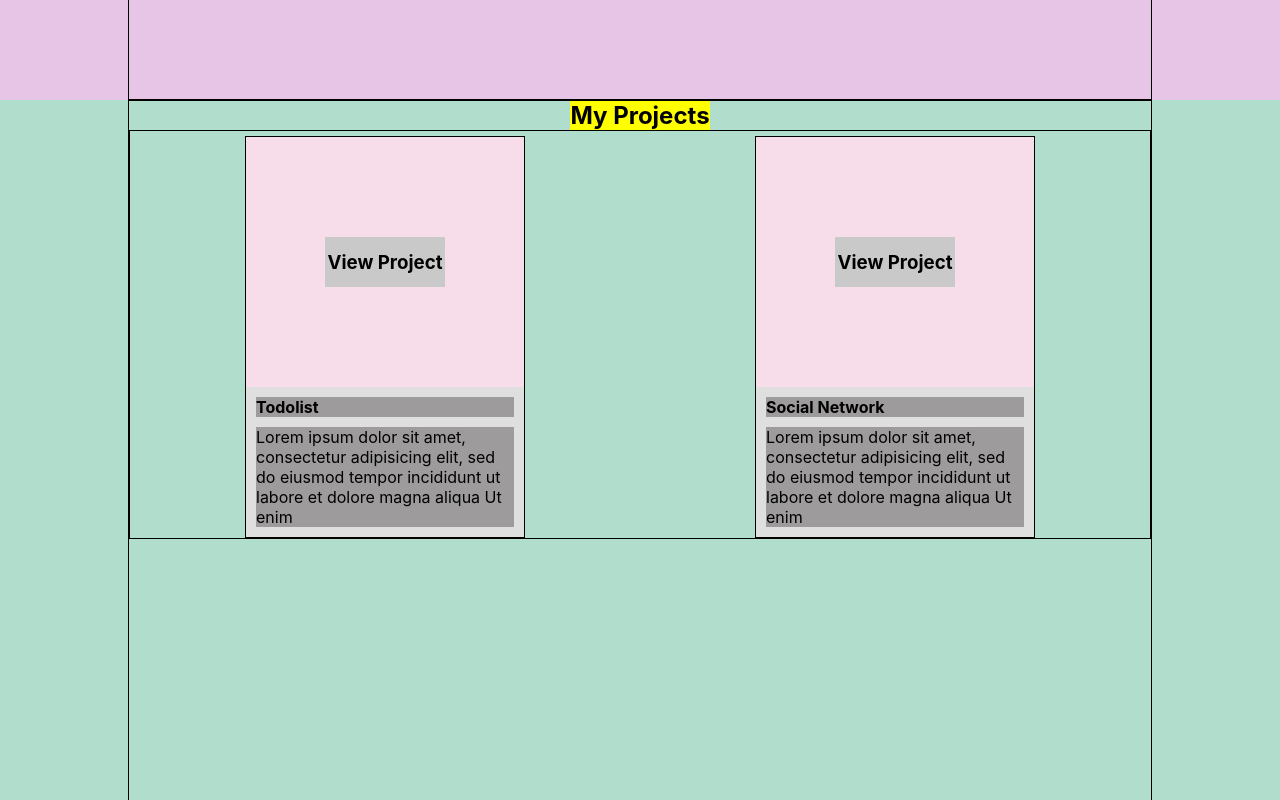
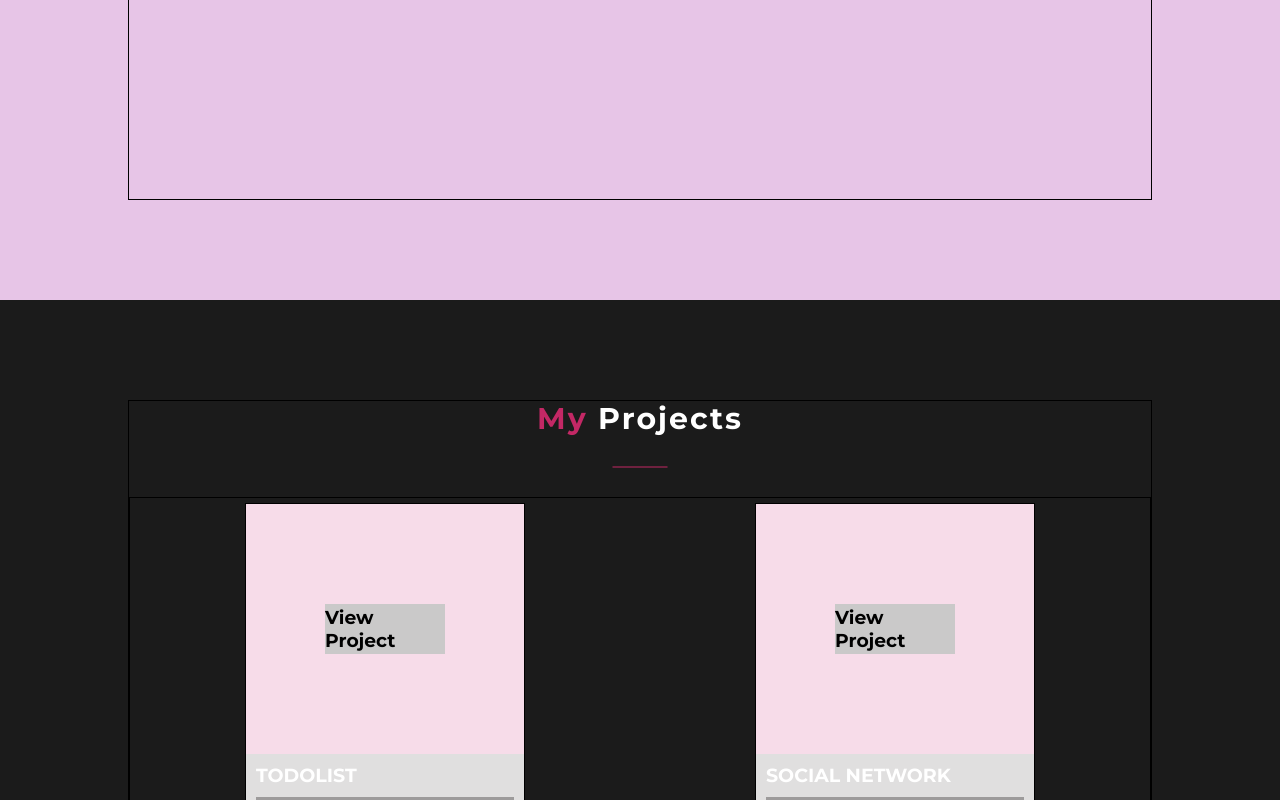
Before and after one commit to an-dekhtyar/Portfolio, a React (Create React App) app: page / in a window 1280 px wide. Shown: the part 1580-2380 px from the top of the page. Built offline with nearby package versions, Linux system fonts and the light colour scheme.

Commit message:
lesson 2. title

```diff
--- a/public/index.html
+++ b/public/index.html
@@ -15,6 +15,10 @@
       user's mobile device or desktop. See https://developers.google.com/web/fundamentals/web-app-manifest/
     -->
     <link rel="manifest" href="%PUBLIC_URL%/manifest.json" />
+    <link rel="preconnect" href="https://fonts.gstatic.com">
+    <link rel="preconnect" href="https://fonts.gstatic.com">
+    <link href="https://fonts.googleapis.com/css2?family=Poppins:wght@100;200;300;400;500;600;700;800&display=swap" rel="stylesheet">
+    <link href="https://fonts.googleapis.com/css2?family=Montserrat:wght@100;200;300;400;500;600;700;800;900&display=swap" rel="stylesheet">
     <!--
       Notice the use of %PUBLIC_URL% in the tags above.
       It will be replaced with the URL of the `public` folder during the build.
--- /dev/null
+++ b/src/common/components/title/Title.js
@@ -0,0 +1,9 @@
+import style from '../../../projects/Projects.module.css'
+
+export function Title(props) {
+    return (
+        <div className={style.title}>
+            <h2><span className={style.firstColor}>{props.firstColorText}</span>{props.text}</h2>
+        </div>
+    );
+}
--- a/src/contacts/Contacts.js
+++ b/src/contacts/Contacts.js
@@ -6,7 +6,9 @@ export function Contacts() {
     return (
         <div className={style.contactsContainer}>
             <div className={`${containStyle.container} ${style.contactsBlock}`}>
-                    <h2 className={style.contactsTitle}>Contacts</h2>
+                <div className={style.contactsTitle}>
+                    <h2>Contacts</h2>
+                </div>
                     <form className={style.formContainer}>
                         <input type={'text'}/>
                         <input type={'text'}/>
--- a/src/index.css
+++ b/src/index.css
@@ -5,6 +5,8 @@ body {
     sans-serif;
   -webkit-font-smoothing: antialiased;
   -moz-osx-font-smoothing: grayscale;
+
+
 }
 
 code {
@@ -17,3 +19,10 @@ code {
   margin: 0;
   padding: 0;
 }
+
+h1, h2, h3, h4, h5, h6 {
+  font-family: Montserrat;
+}
+h2 {
+  font-size: 30px;
+}
--- a/src/projects/Projects.js
+++ b/src/projects/Projects.js
@@ -1,14 +1,15 @@
 import style from './Projects.module.css'
 import containStyle from '../common/styles/Contanier.module.css'
 import {Project} from "./project/Project";
-
+import common from '../App.css'
+import {Title} from "../common/components/title/Title";
 
 export function Projects() {
     return (
         <div className={style.projectsContainer}>
             <div className={`${containStyle.container} ${style.projectsBlock}`}>
-                <h2 className={style.title}>My Projects</h2>
-                <div className={style.projects}>
+              <Title text={"Projects"} firstColorText={"My "}/>
+                    <div className={style.projects}>
                     <Project title={"Todolist"} description={"Lorem ipsum dolor sit amet, consectetur adipisicing elit, sed do eiusmod tempor incididunt ut labore et dolore magna aliqua Ut enim"}/>
                     <Project title={"Social Network"} description={"Lorem ipsum dolor sit amet, consectetur adipisicing elit, sed do eiusmod tempor incididunt ut labore et dolore magna aliqua Ut enim"}/>
                 </div>
--- a/src/projects/Projects.module.css
+++ b/src/projects/Projects.module.css
@@ -1,10 +1,27 @@
 .projectsContainer {
     min-height: 100vh;
-    background-color: #b0ddcc;
+    background-color: #1b1b1b;
+    padding: 100px 0;
 }
 
 .title {
-    background-color: yellow;
+    font-family: Montserrat;
+    margin-bottom: 30px;
+    color: #ffff;
+    text-transform: capitalize;
+    line-height: 1.2;
+    letter-spacing: 2px;
+    position: relative;
+}
+.title:after {
+    content: '';
+    width: 55px;
+    height: 1px;
+    background: #c32865;
+    position: absolute;
+    bottom: -30px;
+    left: 50%;
+    transform: translate(-50%, 50%);
 }
 
 .projectsBlock {
@@ -15,9 +32,14 @@
 }
 
 .projects {
+    margin-top: 30px;
     width: 100%;
     display: flex;
     justify-content: space-around;
     border: 1px solid;
     flex-wrap: wrap;
 }
+.title .firstColor {
+    color: #c32865;
+
+}
--- a/src/projects/project/Project.js
+++ b/src/projects/project/Project.js
@@ -14,7 +14,7 @@ export function Project(props) {
                 </a>
             </div>
             <div className={style.descriptionBlock}>
-                <h4 className={style.title}>{props.title}</h4>
+                <h3 className={style.title}>{props.title}</h3>
                 <div className={style.description}>{props.description}</div>
             </div>
         </div>
--- a/src/projects/project/Project.module.css
+++ b/src/projects/project/Project.module.css
@@ -29,8 +29,12 @@
     background-color: #e0dfdf;
 }
 .title {
-    background-color: #9d9b9b;
+    font-family: Montserrat;
+    text-transform: uppercase;
+    color: #ffff;
+    font-size: 19px;
     margin:10px
+
 }
 .description {
     background-color: #9d9b9b;
--- a/src/skillsBlock/SkillsBlock.js
+++ b/src/skillsBlock/SkillsBlock.js
@@ -1,13 +1,14 @@
 import style from './SkillsBlock.module.css'
 import containStyle from '../common/styles/Contanier.module.css'
 import { Skill } from './skill/Skill'
+import {Title} from "../common/components/title/Title";
 
 export function SkillsBlock() {
     return (
         <div className={style.skillsBlock}>
             <div className={`${containStyle.container} ${style.skillsContainer}`}>
 
-                    <h2 className={style.title}>My Skills</h2>
+                <Title text={"Skills"} firstColorText={"My "}/>
 
                 <div className={style.skills}>
                     <Skill title={"JavaScript"} description={"Lorem ipsum dolor sit amet, consectetur adipisicing elit, sed do eiusmod tempor incididunt ut labore et dolore magna aliqua Ut enim"} />
--- a/src/skillsBlock/SkillsBlock.module.css
+++ b/src/skillsBlock/SkillsBlock.module.css
@@ -1,4 +1,5 @@
 .skillsBlock {
+    padding: 100px 0;
     min-height: 100vh;
     background-color: rgb(231, 197, 231);
 }
@@ -10,6 +11,7 @@
 }
 
 .skills {
+    margin-top: 30px;
     border: 1px solid;
     width: 100%;
     display: flex;
```
